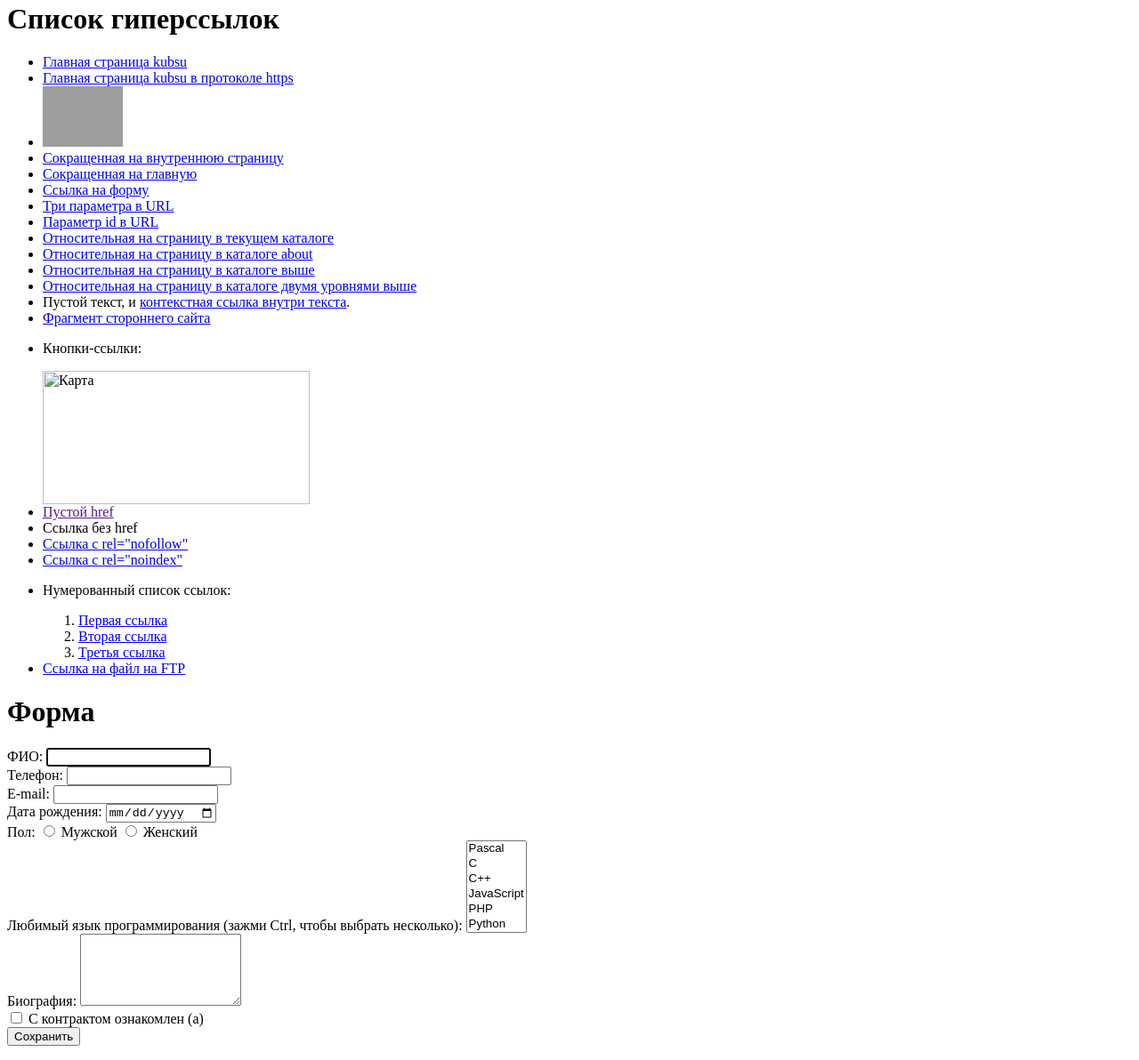
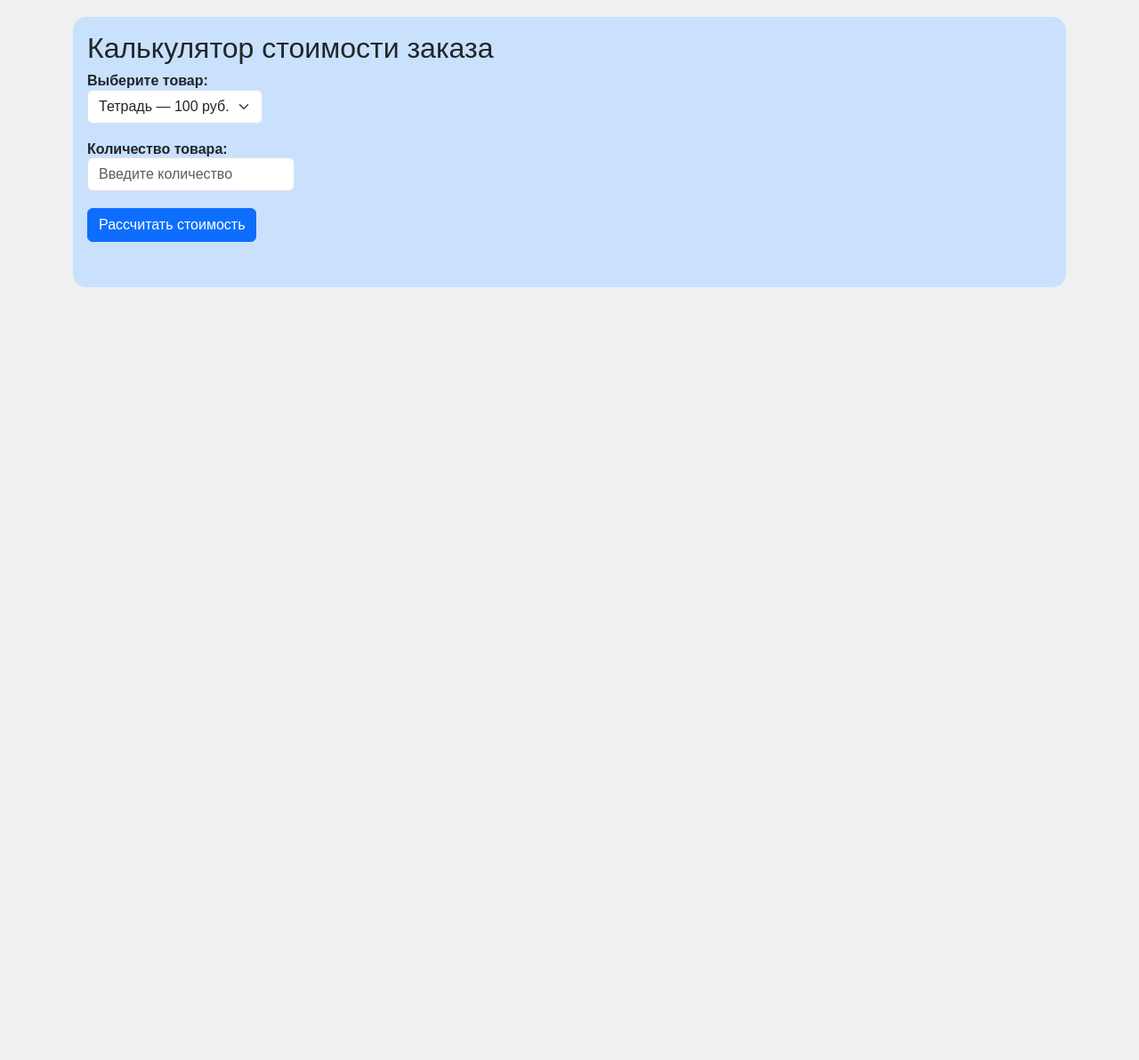
Before and after one commit to nogletcher77/s0205561.github.io, a plain HTML site: page index.html in a window 1280 px wide. Shown: the part 5-1197 px from the top of the page at 89% size. After the commit the page ends 800 px from the top, so only its background shows below. Drawn offline with nearby package versions, Linux system fonts and the light colour scheme; grey boxes are pictures that could not be loaded.

Commit message:
Add files via upload

```diff
--- a/index.html
+++ b/index.html
@@ -1,103 +1,45 @@
-
+<!DOCTYPE html>
+<html lang="ru">
 <head>
-    <title>Моя работа</title>
+    <meta charset="UTF-8">
+    <meta name="viewport" content="width=device-width, initial-scale=1.0">
+    <link href="https://cdn.jsdelivr.net/npm/bootstrap@5.3.3/dist/css/bootstrap.min.css" rel="stylesheet">
+    <title>Калькулятор</title>
+    <link rel="stylesheet" href="style.css">
 </head>
 <body>
 
-    <h1>Список гиперссылок</h1>
-    <ul>
-        <li><a href="http://kubsu.ru/">Главная страница kubsu</a></li>
-        <li><a href="https://kubsu.ru/">Главная страница kubsu в протоколе https</a></li>
-        <li>
-            <a href="https://kubsu.ru/">
-                <img src="https://www.kubsu.ru/sites/all/themes/portal_kubsu/logo.png" alt="Логотип КубГУ" width="90">
-            </a>
-        </li>
-        <li><a href="/internal-page">Сокращенная на внутреннюю страницу</a></li>
-        <li><a href="/">Сокращенная на главную</a></li>
-        <li><a href="#fragment">Ссылка на форму</a></li>
-        <li><a href="?param1=1&param2=2&param3=3">Три параметра в URL</a></li>
-        <li><a href="?id=123">Параметр id в URL</a></li>
-        <li><a href="./hot.html">Относительная на страницу в текущем каталоге</a></li>
-        <li><a href="about/page.html">Относительная на страницу в каталоге about</a></li>
-        <li><a href="../index.html">Относительная на страницу в каталоге выше</a></li>
-        <li><a href="../../index.html">Относительная на страницу в каталоге двумя уровнями выше</a></li>
-        <li>Пустой текст, и <a href="https://kubsu.ru/">контекстная ссылка внутри текста</a>.</li>
-        <li><a href="https://ru.wikipedia.org/wiki/HTML#История">Фрагмент стороннего сайта</a></li>
-        <li>
-            <p>Кнопки-ссылки:</p>
-            <img src="https://avatars.mds.yandex.net/i?id=eb5385a3d8c7ee358acfe9ac3f2e7e71_l-5231564-images-thumbs&n=13" alt="Карта" usemap="#workmap" width="300" height="150">
-            <map name="workmap">
-                <area shape="rect" coords="0,0,150,150" alt="Лево" href="https://kubsu.ru/">
-                <area shape="circle" coords="225,75,50" alt="Право" href="https://www.google.com/">
-            </map>
-        </li>
-        <li><a href="">Пустой href</a></li>
-        <li><a>Ссылка без href</a></li>
-        <li><a href="https://example.com" rel="nofollow">Ссылка с rel="nofollow"</a></li>
-        <li><a href="https://example.com" rel="noindex">Ссылка с rel="noindex"</a></li>
-        <li>
-            <p>Нумерованный список ссылок:</p>
-            <ol>
-                <li><a href="https://kubsu.ru/" title="Главная">Первая ссылка</a></li>
-                <li><a href="https://kubsu.ru/about" title="О нас">Вторая ссылка</a></li>
-                <li><a href="https://kubsu.ru/contacts" title="Контакты">Третья ссылка</a></li>
-            </ol>
-        </li>
-        <li><a href="ftp://login:password@ftp.example.com/file.zip">Ссылка на файл на FTP</a></li>
-    </ul>
+<main class="container my-4">
+    <section id="calculator" class="p-3">
+        <h2>Калькулятор стоимости заказа</h2>
 
+        <form id="calculator-form">
+            <label for="product">Выберите товар:</label><br>
+            <select id="product" class="form-select w-auto d-inline-block">
+                <option value="100">Тетрадь — 100 руб.</option>
+                <option value="50">Ручка — 50 руб.</option>
+                <option value="500">Книга — 500 руб.</option>
+            </select>
 
-    <h1>Форма</h1>
-    <form action="#" method="post">
-        <div class="form-group">
-            <label>ФИО:</label>
-            <input type="text" name="fio" autofocus required>
-        </div>
-        <div class="form-group">
-            <label>Телефон:</label>
-            <input type="tel" name="phone">
-        </div>
-        <div class="form-group">
-            <label>E-mail:</label>
-            <input type="email" name="email">
-        </div>
-        <div class="form-group">
-            <label>Дата рождения:</label>
-            <input type="date" name="birthdate">
-        </div>
-        <div class="form-group">
-            <label>Пол:</label>
-            <input type="radio" id="male" name="gender" value="male"> <label for="male" style="display:inline;">Мужской</label>
-            <input type="radio" id="female" name="gender" value="female"> <label for="female" style="display:inline;">Женский</label>
-        </div>
-        <div class="form-group">
-            <label>Любимый язык программирования (зажми Ctrl, чтобы выбрать несколько):</label>
-            <select name="langs[]" multiple size="6">
-                <option value="Pascal">Pascal</option>
-                <option value="C">C</option>
-                <option value="C++">C++</option>
-                <option value="JavaScript">JavaScript</option>
-                <option value="PHP">PHP</option>
-                <option value="Python">Python</option>
-                <option value="Java">Java</option>
-                <option value="Haskell">Haskell</option>
-                <option value="Clojure">Clojure</option>
-                <option value="Prolog">Prolog</option>
-                <option value="Scala">Scala</option>
-            </select>
-        </div>
-        <div class="form-group">
-            <label>Биография:</label>
-            <textarea name="bio" rows="5"></textarea>
-        </div>
-        <div class="form-group">
-            <input type="checkbox" id="contract" name="contract"> <label for="contract" style="display:inline;">С контрактом ознакомлен (а)</label>
-        </div>
-        <div class="form-group">
-            <button type="submit">Сохранить</button>
-        </div>
-    </form>
+            <br><br>
 
+            <label for="quantity">Количество товара:</label><br>
+            <input
+                    type="text"
+                    id="quantity"
+                    class="form-control w-auto d-inline-block"
+                    placeholder="Введите количество"
+            >
+
+            <br><br>
+
+            <button type="submit" class="btn btn-primary">Рассчитать стоимость</button>
+        </form>
+        <br>
+        <p id="message"></p>
+    </section>
+</main>
+
+<script src="script.js"></script>
 </body>
 </html>
--- /dev/null
+++ b/script.js
@@ -0,0 +1,34 @@
+"use strict";
+
+document.addEventListener("DOMContentLoaded", function () {
+    const form = document.getElementById("calculator-form");
+    const product = document.getElementById("product");
+    const quantityInput = document.getElementById("quantity");
+    const message = document.getElementById("message");
+
+    form.addEventListener("submit", function (event) {
+        event.preventDefault();
+
+        const quantityText = quantityInput.value.trim();
+
+        if (!/^[0-9]+$/.test(quantityText)) {
+            message.textContent = "Ошибка: введите количество цифрами.";
+            message.className = "text-danger";
+            return;
+        }
+
+        const quantity = Number(quantityText);
+
+        if (quantity <= 0) {
+            message.textContent = "Ошибка: количество должно быть больше нуля.";
+            message.className = "text-danger";
+            return;
+        }
+
+        const price = Number(product.value);
+        const total = price * quantity;
+
+        message.textContent = "Стоимость заказа: " + total + " руб.";
+        message.className = "text-success";
+    });
+});
--- /dev/null
+++ b/style.css
@@ -0,0 +1,18 @@
+body {
+    font-family: Arial, Helvetica, sans-serif;
+    font-weight: bold;
+    line-height: 120%;
+    margin: 0;
+    padding: 0;
+    background-color: #f0f0f0;
+}
+
+section {
+    border-radius: 15px;
+    background-color: #c9e1fd;
+}
+
+input,
+select {
+    max-width: 100%;
+}
```
